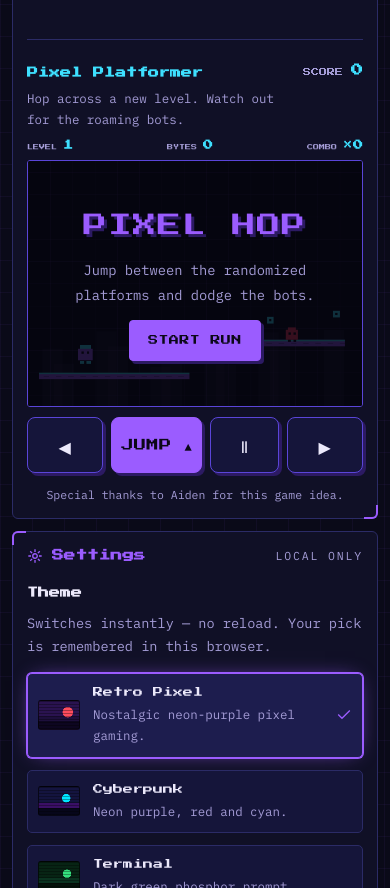
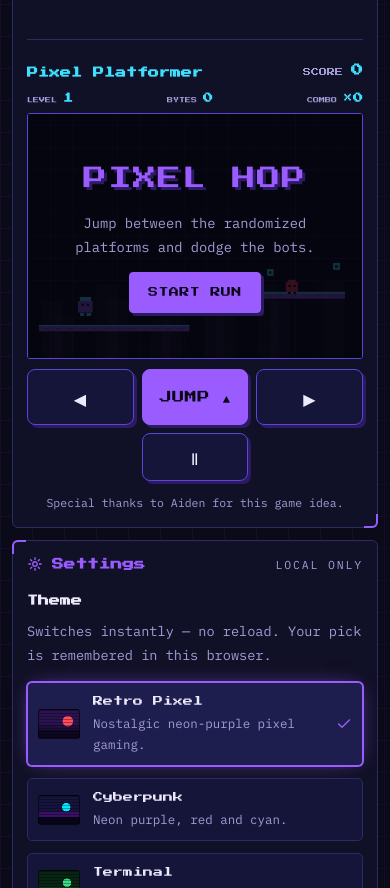
Before and after one commit to trevormbugua030-bit/retro-profile, a website: page index.html in a window 390 px wide. Shown: the part 3580-4468 px from the top of the page. Drawn offline with Linux system fonts and the light colour scheme.

Commit message:
Move platformer pause control below actions

```diff
--- a/index.html
+++ b/index.html
@@ -488,7 +488,6 @@
               <div class="memory-head platformer-head">
                 <div>
                   <h3 class="memory-title" id="platformerTitle">Pixel Platformer</h3>
-                  <p class="memory-subtitle">Hop across a new level. Watch out for the roaming bots.</p>
                 </div>
                 <div class="platformer-score" aria-live="polite">SCORE <b id="platformerScore">0</b></div>
               </div>
--- a/styles.css
+++ b/styles.css
@@ -1831,7 +1831,8 @@ a.meta-item:hover {
   .platformer-head { align-items: flex-start; }
   .platformer-controls {
     display: grid;
-    grid-template-columns: minmax(48px, 1fr) minmax(64px, 1.2fr) minmax(48px, .9fr) minmax(48px, 1fr);
+    grid-template-columns: repeat(3, minmax(0, 1fr));
+    grid-template-rows: 56px 48px;
     gap: 8px;
     width: 100%;
     margin-top: 10px;
@@ -1846,8 +1847,8 @@ a.meta-item:hover {
   }
   .platformer-controls [data-platformer-control="left"] { grid-column: 1; grid-row: 1; }
   .platformer-controls [data-platformer-control="jump"] { grid-column: 2; grid-row: 1; font-size: .76rem; }
-  .platformer-controls [data-platformer-control="pause"] { grid-column: 3; grid-row: 1; }
-  .platformer-controls [data-platformer-control="right"] { grid-column: 4; grid-row: 1; }
+  .platformer-controls [data-platformer-control="right"] { grid-column: 3; grid-row: 1; }
+  .platformer-controls [data-platformer-control="pause"] { grid-column: 2; grid-row: 2; min-height: 44px; }
   .platformer-game > .hint { display: none; }
   .platformer-rewards { justify-content: space-between; gap: 8px; font-size: 6px; }
   .platformer-stage { border-radius: 3px; }
```
